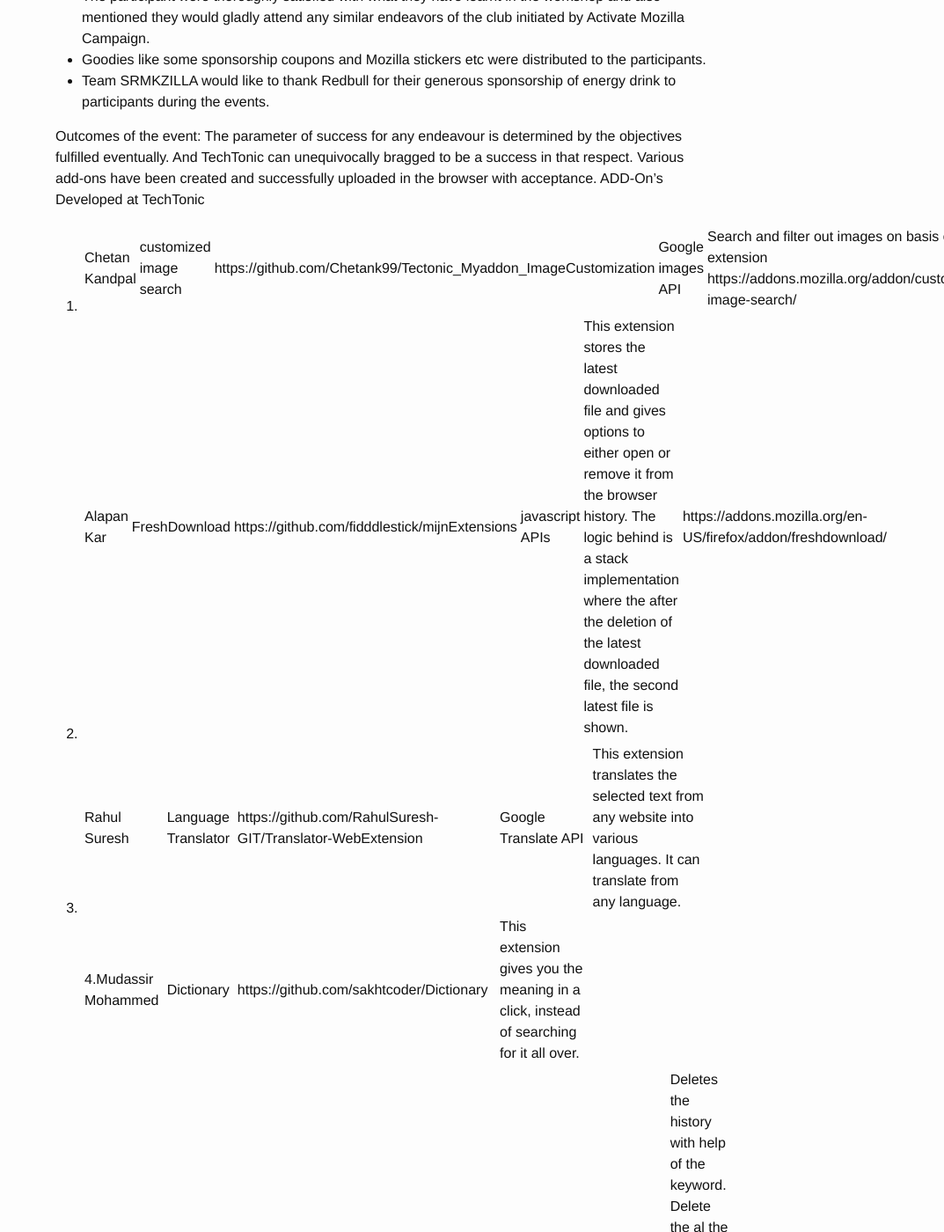
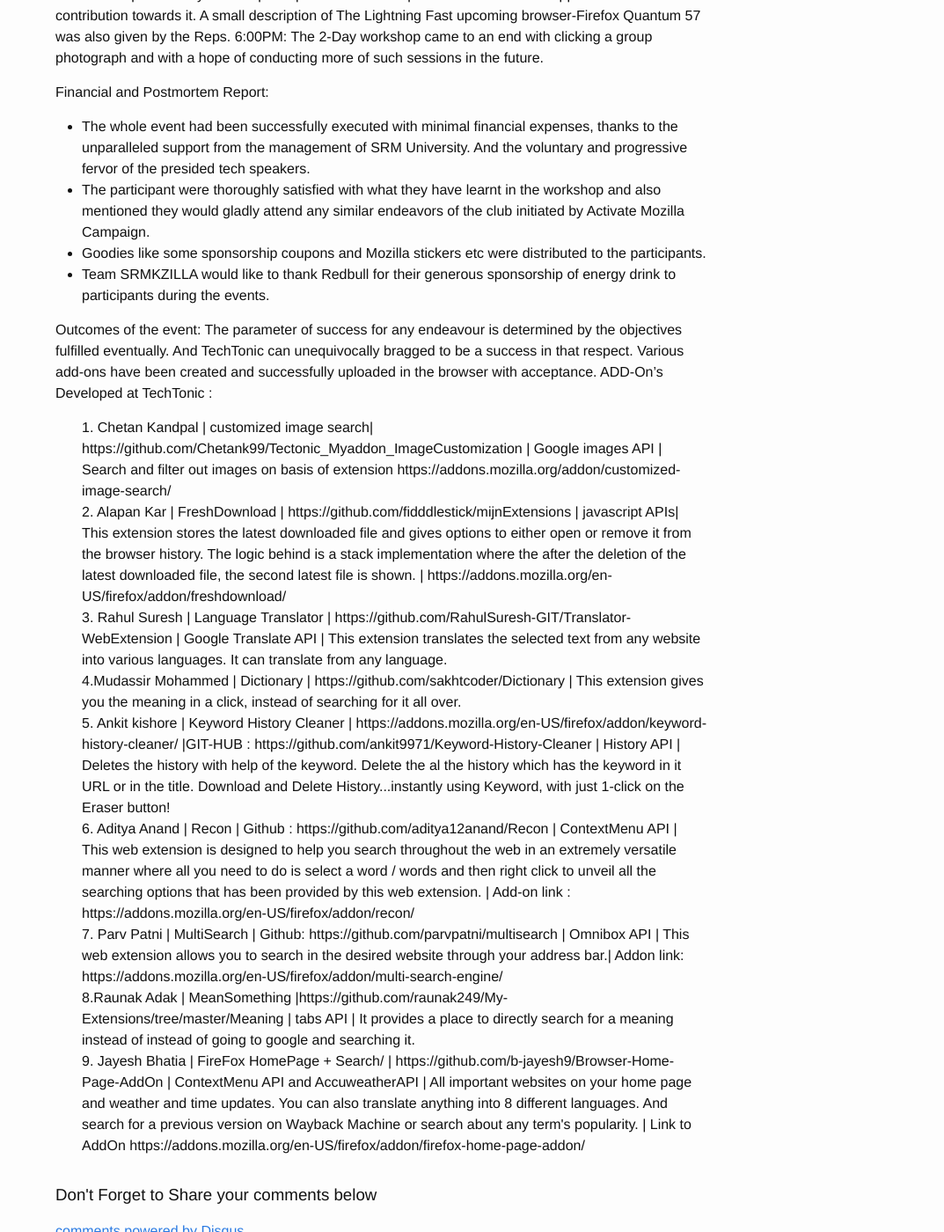
Before and after one commit to MozillaTN/srmkzilla, a Jekyll site: the page built from docs/_posts/2017-10-07-TechTonic-Web-Extensions-Hackathon.md, in a window 1280 px wide and 1400 px high, scrolled down 2019 px. Shown: the whole window at 88% size, without its empty margins (207-1280 px from the left). Built offline with Jekyll 4.4.1, drawn with Linux system fonts in a browser that asks for light colours; comment, search, counter and statistics services are not loaded; some of the changed text lies outside the part shown.

Commit message:
Fixed list styling.

```diff
--- a/docs/_posts/2017-10-07-TechTonic-Web-Extensions-Hackathon.md
+++ b/docs/_posts/2017-10-07-TechTonic-Web-Extensions-Hackathon.md
@@ -2,7 +2,7 @@
 layout: post
 
 #event information
-title:  "TechTonic"
+title:  "TechTonic - Web Extension Hackathon"
 cover: "../assets/cover.jpg"
 date:   2017-10-07
 
@@ -19,9 +19,9 @@
 <br>
 7th October 2017
 
-           A bunch of web enthusiasts on a pleasant Saturday morning of October’s first week had their weekend plans straight. Around 45 of them gathered in a groundbreaking session and a workshop on Mozilla web extensions. Perhaps, all of us would be using those invaluable tools but only few wanted to dig a bit deeper and know how to create them.
-           TechTonic was a two day hands-on web extensions and a hackathon conducted on 7th & 8th October 2017 at SRM University Kattakulathur, Chennai. The knowledge during the workshop was driven by Mr. KS Viswaprasath , Mr. Karthickeyan Narasimhan,Mr. Dinesh M V & Mr. Balaji prominent Mozilla Tech Speakers and Mozilla Campus Club advisory committee members. It was a part of the Activate Mozilla campaign.
-          The objective of the event had been to teach the participants the process of making a web extension on the Firefox browser. Initially, the flow of it starts with conceptualizing the idea, then weighing its pros, coding it, testing and uploading it for verification.
+A bunch of web enthusiasts on a pleasant Saturday morning of October’s first week had their weekend plans straight. Around 45 of them gathered in a groundbreaking session and a workshop on Mozilla web extensions. Perhaps, all of us would be using those invaluable tools but only few wanted to dig a bit deeper and know how to create them.
+TechTonic was a two day hands-on web extensions and a hackathon conducted on 7th & 8th October 2017 at SRM University Kattakulathur, Chennai. The knowledge during the workshop was driven by Mr. KS Viswaprasath , Mr. Karthickeyan Narasimhan,Mr. Dinesh M V & Mr. Balaji prominent Mozilla Tech Speakers and Mozilla Campus Club advisory committee members. It was a part of the Activate Mozilla campaign.
+The objective of the event had been to teach the participants the process of making a web extension on the Firefox browser. Initially, the flow of it starts with conceptualizing the idea, then weighing its pros, coding it, testing and uploading it for verification.
 
 
 
@@ -89,13 +89,15 @@
 
 Outcomes of the event:
              The parameter of success for any endeavour is determined by the objectives fulfilled eventually. And TechTonic can unequivocally bragged to be a success in that respect. Various add-ons have been created and successfully uploaded in the browser with acceptance.
-ADD-On’s Developed at TechTonic
-1.  Chetan Kandpal | customized image search| https://github.com/Chetank99/Tectonic_Myaddon_ImageCustomization | Google images API | Search and filter out images on basis of extension https://addons.mozilla.org/addon/customized-image-search/
-2. Alapan Kar | FreshDownload | https://github.com/fidddlestick/mijnExtensions | javascript APIs| This extension stores the latest downloaded file and gives options to either open or remove it from the browser history. The logic behind is a stack implementation where the after the deletion of the latest downloaded file, the second latest file is shown. | https://addons.mozilla.org/en-US/firefox/addon/freshdownload/
-3. Rahul Suresh | Language Translator | https://github.com/RahulSuresh-GIT/Translator-WebExtension | Google Translate API | This extension translates the selected text from any website into various languages. It can translate from any language.
-4.Mudassir Mohammed | Dictionary | https://github.com/sakhtcoder/Dictionary | This extension gives you the meaning in a click, instead of searching for it all over.
-5. Ankit kishore | Keyword History Cleaner | https://addons.mozilla.org/en-US/firefox/addon/keyword-history-cleaner/ |GIT-HUB : https://github.com/ankit9971/Keyword-History-Cleaner |  History API | Deletes the history with help of the keyword. Delete the al the history which has the keyword in it URL or in the title. Download and Delete History...instantly using Keyword, with just 1-click on the Eraser button!
-6. Aditya Anand | Recon | Github : https://github.com/aditya12anand/Recon | ContextMenu API | This web extension is designed to help you search throughout the web in an extremely versatile manner where all you need to do is select a word / words and then right click to unveil all the searching options that has been provided by this web extension. | Add-on link : https://addons.mozilla.org/en-US/firefox/addon/recon/
-7. Parv Patni | MultiSearch | Github: https://github.com/parvpatni/multisearch | Omnibox API | This web extension allows you to search in the desired website through your address bar.| Addon link: https://addons.mozilla.org/en-US/firefox/addon/multi-search-engine/
-8.Raunak Adak | MeanSomething |https://github.com/raunak249/My-Extensions/tree/master/Meaning | tabs API | It provides a place to directly search for a meaning instead of instead of going to google and searching it.
-9. Jayesh Bhatia | FireFox HomePage + Search/  | https://github.com/b-jayesh9/Browser-Home-Page-AddOn | ContextMenu API and AccuweatherAPI | All important websites on your home page and weather and time updates. You can also translate anything into 8 different languages. And search for a previous version on Wayback Machine or search about any term's popularity. | Link to AddOn https://addons.mozilla.org/en-US/firefox/addon/firefox-home-page-addon/
+ADD-On’s Developed at TechTonic :
+<ul style="list-style-type:none">
+<li>1.  Chetan Kandpal | customized image search| https://github.com/Chetank99/Tectonic_Myaddon_ImageCustomization | Google images API | Search and filter out images on basis of extension https://addons.mozilla.org/addon/customized-image-search/ </li>
+<li>2. Alapan Kar | FreshDownload | https://github.com/fidddlestick/mijnExtensions | javascript APIs| This extension stores the latest downloaded file and gives options to either open or remove it from the browser history. The logic behind is a stack implementation where the after the deletion of the latest downloaded file, the second latest file is shown. | https://addons.mozilla.org/en-US/firefox/addon/freshdownload/ </li>
+<li>3. Rahul Suresh | Language Translator | https://github.com/RahulSuresh-GIT/Translator-WebExtension | Google Translate API | This extension translates the selected text from any website into various languages. It can translate from any language. </li>
+<li>4.Mudassir Mohammed | Dictionary | https://github.com/sakhtcoder/Dictionary | This extension gives you the meaning in a click, instead of searching for it all over.  </li>
+<li>5. Ankit kishore | Keyword History Cleaner | https://addons.mozilla.org/en-US/firefox/addon/keyword-history-cleaner/ |GIT-HUB : https://github.com/ankit9971/Keyword-History-Cleaner |  History API | Deletes the history with help of the keyword. Delete the al the history which has the keyword in it URL or in the title. Download and Delete History...instantly using Keyword, with just 1-click on the Eraser button! </li>
+<li>6. Aditya Anand | Recon | Github : https://github.com/aditya12anand/Recon | ContextMenu API | This web extension is designed to help you search throughout the web in an extremely versatile manner where all you need to do is select a word / words and then right click to unveil all the searching options that has been provided by this web extension. | Add-on link : https://addons.mozilla.org/en-US/firefox/addon/recon/ </li>
+<li>7. Parv Patni | MultiSearch | Github: https://github.com/parvpatni/multisearch | Omnibox API | This web extension allows you to search in the desired website through your address bar.| Addon link: https://addons.mozilla.org/en-US/firefox/addon/multi-search-engine/ </li>
+<li>8.Raunak Adak | MeanSomething |https://github.com/raunak249/My-Extensions/tree/master/Meaning | tabs API | It provides a place to directly search for a meaning instead of instead of going to google and searching it. </li>
+<li>9. Jayesh Bhatia | FireFox HomePage + Search/  | https://github.com/b-jayesh9/Browser-Home-Page-AddOn | ContextMenu API and AccuweatherAPI | All important websites on your home page and weather and time updates. You can also translate anything into 8 different languages. And search for a previous version on Wayback Machine or search about any term's popularity. | Link to AddOn https://addons.mozilla.org/en-US/firefox/addon/firefox-home-page-addon/ </li>
+</ul>
```
